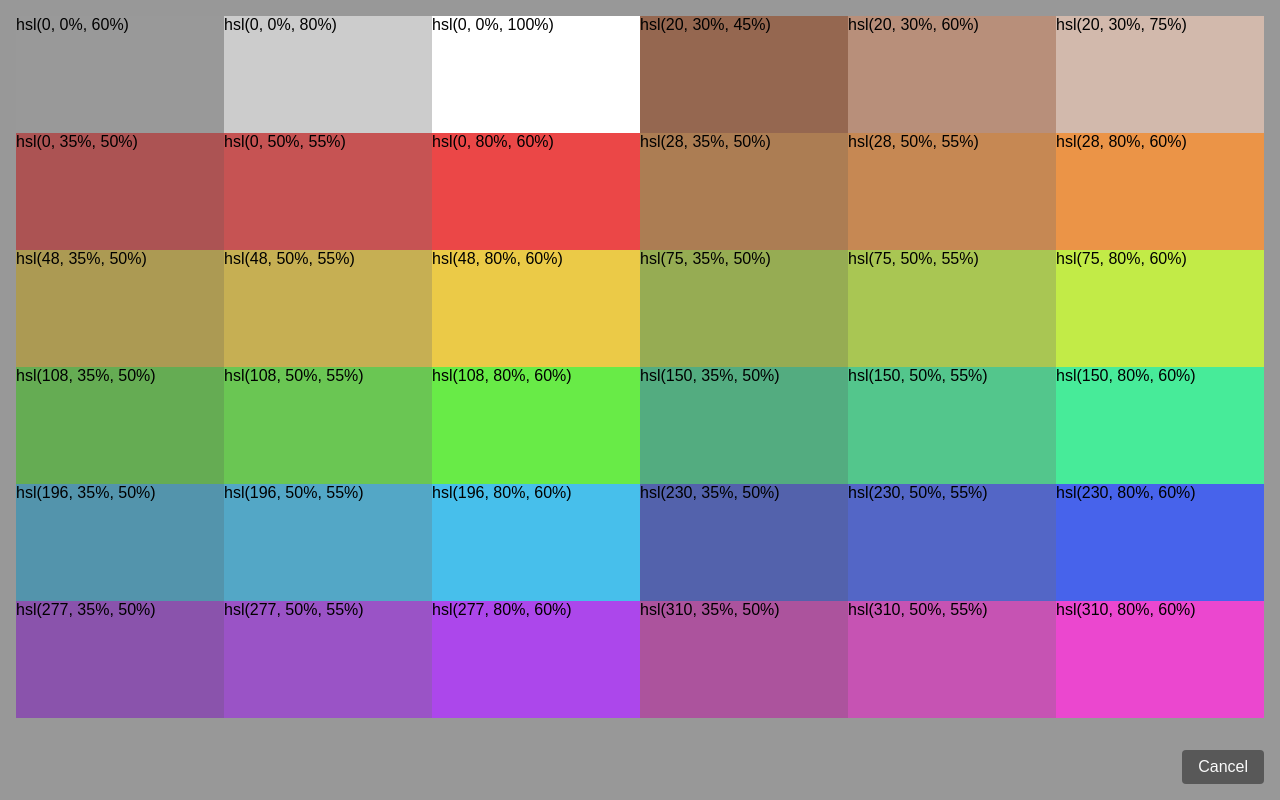
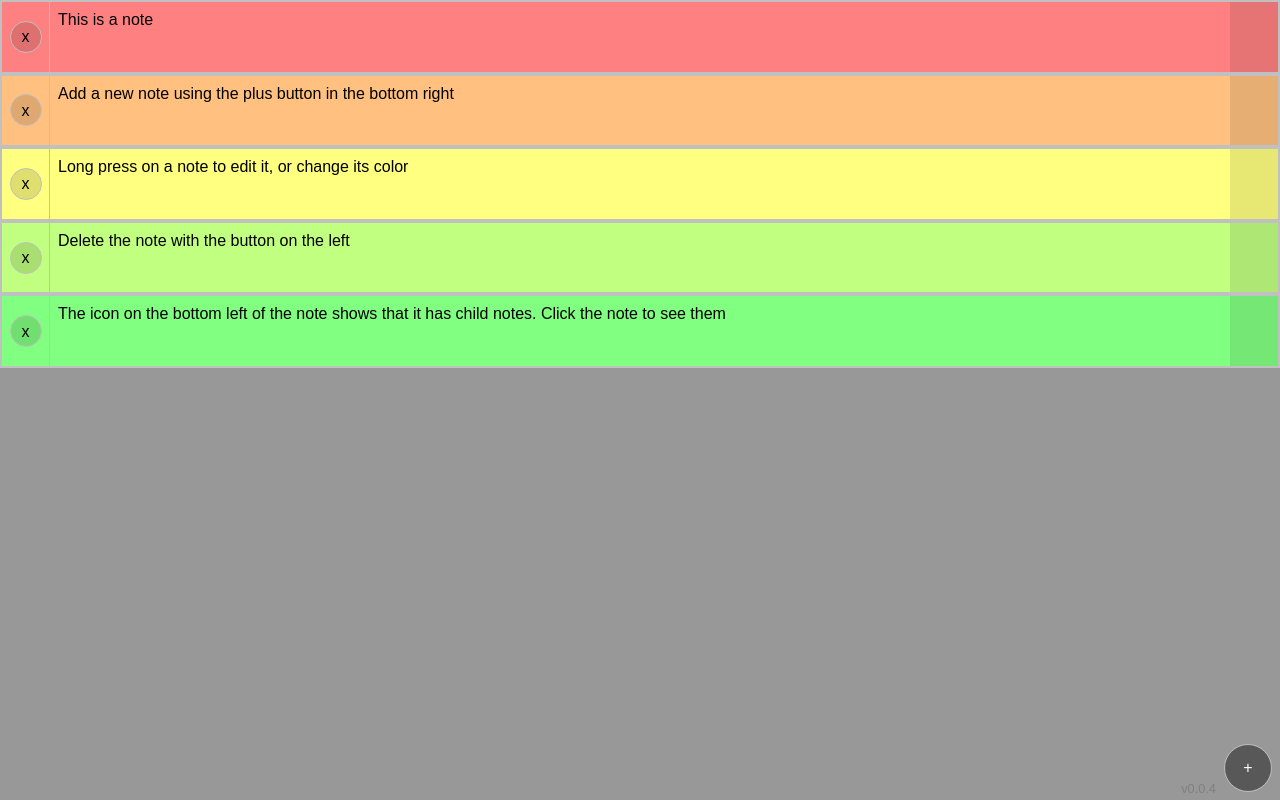
Before and after one commit to philrmass/noted0, a React app: page / in a window 1280 px wide. Built offline with nearby package versions, Linux system fonts and the light colour scheme; the HTML template or start-up script is replaced by a standard one.

Commit message:
add colors

```diff
--- a/src/components/Colors.js
+++ b/src/components/Colors.js
@@ -27,7 +27,6 @@ function Colors() {
           className={styles.color}
           onClick={() => save(color)}
         >
-          {color}
         </li>
       );
     })
--- a/src/components/Colors.module.css
+++ b/src/components/Colors.module.css
@@ -20,6 +20,7 @@
 
 .color {
   height: 100%;
+  border: 1px solid var(--backgroundDark);
 }
 
 .buttons {
--- a/src/redux/notesReducer.js
+++ b/src/redux/notesReducer.js
@@ -89,7 +89,7 @@ export default function reducer(state = defaultState, action) {
 
 function addNote(all, note, parentId) {
   const parent = all[parentId];
-  const children = [...parent.children, note.id];
+  const children = [note.id, ...parent.children];
 
   return {
     ...all,
--- a/src/redux/uiReducer.js
+++ b/src/redux/uiReducer.js
@@ -4,10 +4,11 @@ import { /*saveItem, */loadItem } from '../utilities/storage';
 const parentIdKey = 'notedParent';
 
 const defaultState = {
-  editingId: '0db22f4a-cfd3-46d6-8292-2eca5266d444',
-  overlays: ['editor', 'colors'],
-  //editingId: null,
-  //overlays: [],
+  //??? remove after testing
+  //editingId: '0db22f4a-cfd3-46d6-8292-2eca5266d444',
+  //overlays: ['editor', 'colors'],
+  editingId: null,
+  overlays: [],
   parentId: loadItem(parentIdKey, 'root'),
 };
 //saveItem(parentIdKey, parentId);
--- a/src/utilities/colors.js
+++ b/src/utilities/colors.js
@@ -1,7 +1,7 @@
 export function getSpectrumColors() {
   const hues = [0, 28, 48, 75, 108, 150, 196, 230, 277, 310];
-  const sats = [35, 50, 80];
-  const lights = [50, 55, 60];
+  const sats = [100, 100, 100];
+  const lights = [85, 78, 70];
 
   const colors = [];
   for (const hue of hues) {
@@ -13,14 +13,33 @@ export function getSpectrumColors() {
 
 export function getColors() {
   const spectrums = getSpectrumColors();
-
-  return [
-    'hsl(0, 0%, 60%)',
-    'hsl(0, 0%, 80%)',
+  const all = [
     'hsl(0, 0%, 100%)',
-    'hsl(20, 30%, 45%)',
-    'hsl(20, 30%, 60%)',
+    'hsl(0, 0%, 83%)',
+    'hsl(0, 0%, 65%)',
     'hsl(20, 30%, 75%)',
+    'hsl(20, 30%, 65%)',
+    'hsl(20, 30%, 55%)',
     ...spectrums,
   ];
+
+  return sortColors(all);
 }
+
+export function sortColors(all) {
+  const size = 3;
+  const sorted = [];
+
+  for (let i = 0; i < all.length; i++) {
+    const group = Math.floor(i / size);
+    const isOdd = Boolean(group % 2);
+    const min = group * size;
+    const max = min + size - 1;
+    const offset = i - min;
+    const j = isOdd ? i : max - offset;
+
+    sorted.push(all[j]);
+  }
+
+  return sorted;
+}
--- a/src/version.js
+++ b/src/version.js
@@ -1,3 +1,3 @@
-const version = '0.0.3';
+const version = '0.0.4';
 
 export default version;
```
Also changed, not shown: 1 other file (tests, documents, lock files or other folders).
